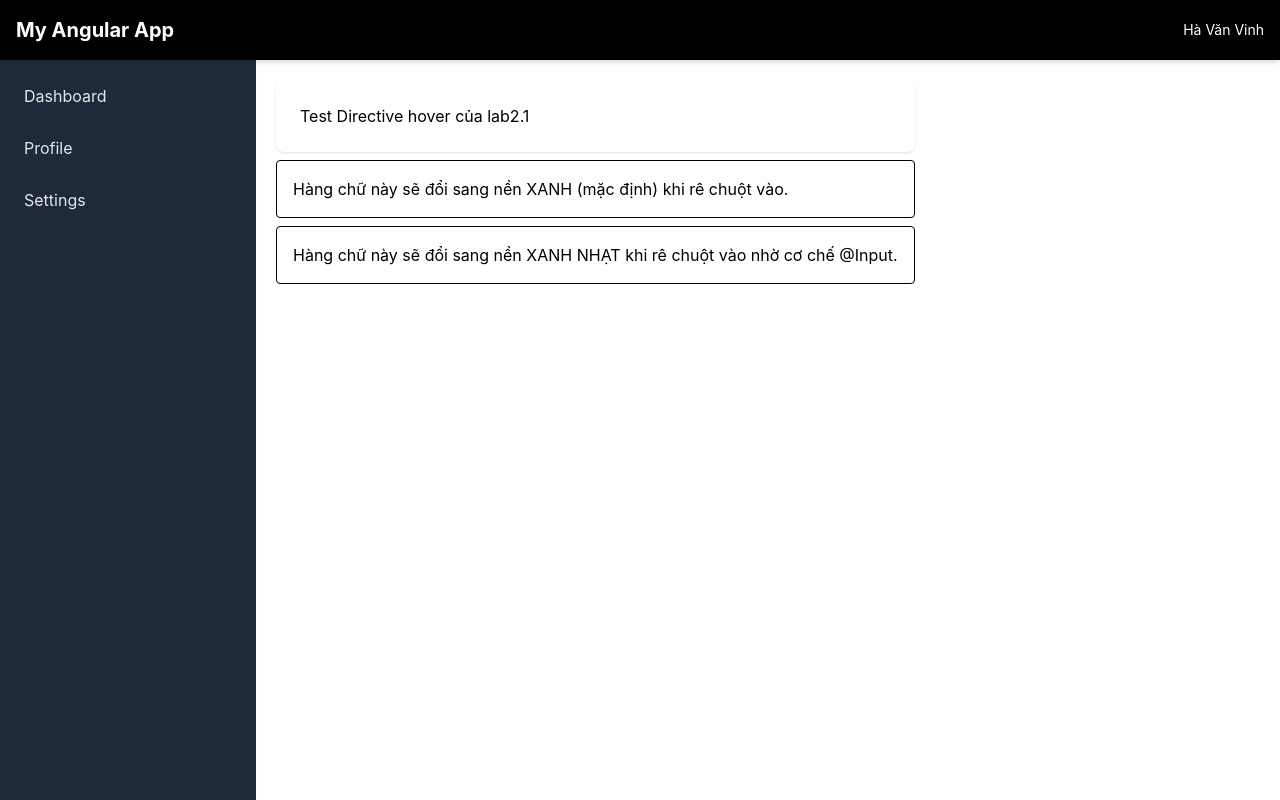
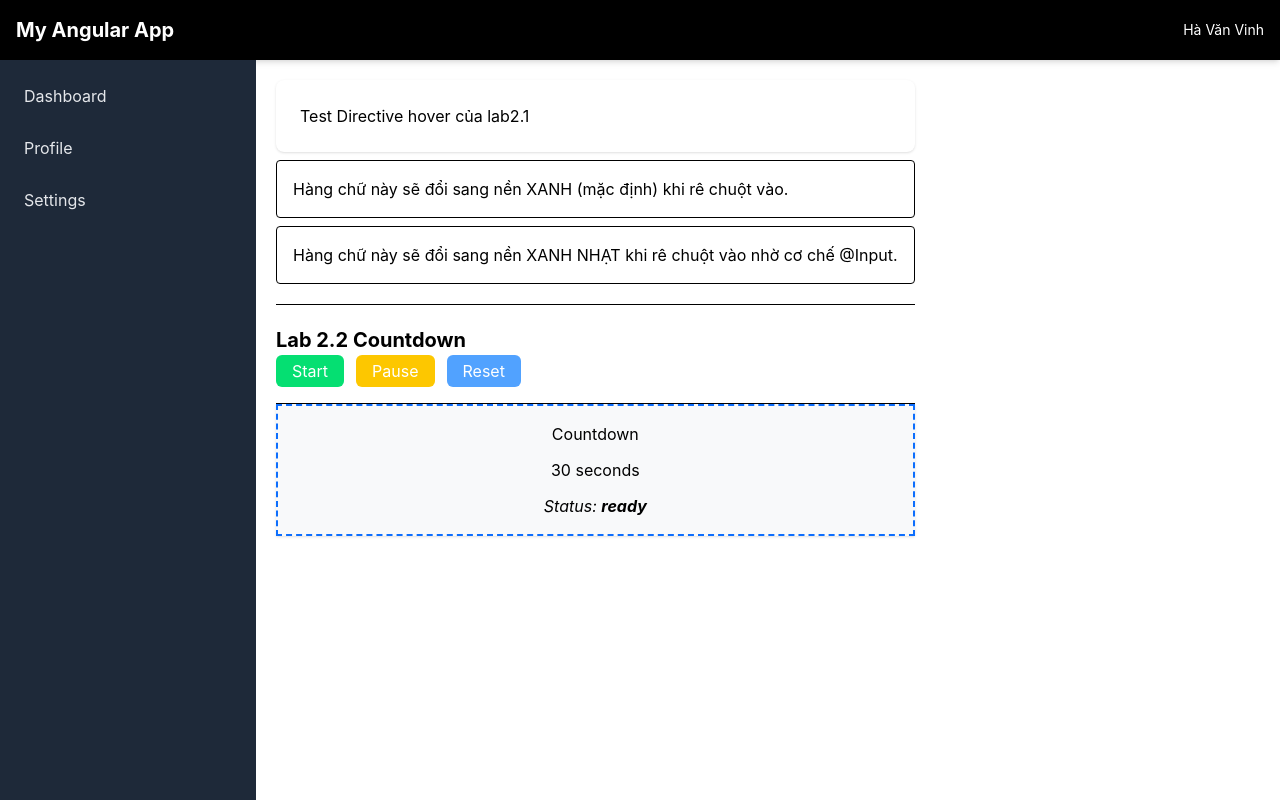
Before and after one commit to VinHa28/base-angular, an Angular app in the folder angular-labs/: page / in a window 1280 px wide. Built offline with nearby package versions, Linux system fonts and the light colour scheme.

Commit message:
feat(lab2_2): Component Interaction & ViewChild - Count down

```diff
--- a/angular-labs/src/app/lab1_3/shell/shell.html
+++ b/angular-labs/src/app/lab1_3/shell/shell.html
@@ -23,6 +23,11 @@
           Hàng chữ này sẽ đổi sang nền XANH NHẠT khi rê chuột vào nhờ cơ chế @Input.
         </div>
       </div>
+      <hr class="my-5" />
+      <div>
+        <h2 class="font-bold text-[20px]">Lab 2.2 Countdown</h2>
+        <app-dashboard></app-dashboard>
+      </div>
     </main>
   </div>
 </div>
--- a/angular-labs/src/app/lab1_3/shell/shell.ts
+++ b/angular-labs/src/app/lab1_3/shell/shell.ts
@@ -4,6 +4,7 @@ import { Component } from '@angular/core';
 import { Navbar } from '../navbar/navbar';
 import { Sidebar } from '../sidebar/sidebar';
 import { Highlight } from '../../lab2_1/directives/hover-highlight';
+import { DashboardComponent } from '../../lap2_2/dashboard/dashboard';
 
 /**
  * Khi Angular biên dịch một Standalone Component (vd: ShellComponent),
@@ -26,7 +27,7 @@ import { Highlight } from '../../lab2_1/directives/hover-highlight';
   selector: 'app-shell',
   standalone: true,
   // Thêm các component vào đây
-  imports: [Navbar, Sidebar, Highlight],
+  imports: [Navbar, Sidebar, Highlight, DashboardComponent],
   templateUrl: './shell.html',
   styleUrl: './shell.css',
 })
--- /dev/null
+++ b/angular-labs/src/app/lap2_2/countdown/countdown.html
@@ -0,0 +1,14 @@
+<div
+  class="card text-center shadow-sm p-4"
+  style="background-color: #f8f9fa; border: 2px dashed #0d6efd"
+>
+  <h3 class="text-primary mb-3">Countdown</h3>
+
+  <div class="display-1 fw-bold my-3 text-dark">
+    {{ seconds() }} <span class="fs-4 text-muted">seconds</span>
+  </div>
+
+  <p class="text-muted italic">
+    Status: <strong>{{ message }}</strong>
+  </p>
+</div>
--- /dev/null
+++ b/angular-labs/src/app/lap2_2/countdown/countdown.ts
@@ -0,0 +1,51 @@
+import { AfterContentInit, Component, OnDestroy, signal } from '@angular/core';
+
+@Component({
+  selector: 'app-countdown',
+  standalone: true,
+  imports: [],
+  templateUrl: './countdown.html',
+  styleUrl: './countdown.css',
+})
+// OnDetroy - Lifecycle Hook cung cap ngOnDestroy de xoa, don dep khi component khong hien thi tren man hinh nua
+export class CountdownComponent implements OnDestroy {
+  // nếu dùng biến thông thường, setInterval không chạy trong Angular Zone -> Angular không biết có thay đổi -> không update
+  // Change Detection
+  // seconds: number = 30;
+  seconds = signal<number>(30);
+  message: string = 'ready';
+
+  // Biến lưu trữ ID của Interval để có thể clear khi dừng/hủy component
+  private intervalId: any = null;
+
+  start() {
+    if (this.intervalId) return; //neu dang co interval thi khong tao moi
+    this.message = 'Counting down...';
+    this.intervalId = setInterval(() => {
+      if (this.seconds() > 0) {
+        this.seconds.update((s) => s - 1);
+      } else {
+        this.pause();
+        this.message = 'Timeout!';
+      }
+    }, 1000);
+  }
+
+  pause() {
+    if (this.intervalId) {
+      clearInterval(this.intervalId);
+      this.intervalId = null;
+      this.message = 'Paused';
+    }
+  }
+
+  reset() {
+    this.pause();
+    this.seconds.set(30);
+    this.message = 'Reseted!';
+  }
+
+  ngOnDestroy(): void {
+    this.pause();
+  }
+}
--- /dev/null
+++ b/angular-labs/src/app/lap2_2/dashboard/dashboard.html
@@ -0,0 +1,26 @@
+<div>
+  <div class="d-flex justify-content-center gap-2 mb-4">
+    <button
+      (click)="startChildTimer()"
+      class="px-4 py-1 bg-green-400 text-white mr-3 rounded-md cursor-pointer"
+    >
+      Start
+    </button>
+    <button
+      (click)="pauseChildTimer()"
+      class="px-4 py-1 bg-yellow-400 text-white mr-3 rounded-md cursor-pointer"
+    >
+      Pause
+    </button>
+    <button
+      (click)="resetChildTimer()"
+      class="px-4 py-1 bg-blue-400 text-white mr-3 rounded-md cursor-pointer"
+    >
+      Reset
+    </button>
+  </div>
+
+  <hr />
+
+  <app-countdown></app-countdown>
+</div>
--- /dev/null
+++ b/angular-labs/src/app/lap2_2/dashboard/dashboard.ts
@@ -0,0 +1,30 @@
+import { Component, ViewChild, viewChild } from '@angular/core';
+import { CountdownComponent } from '../countdown/countdown';
+
+@Component({
+  selector: 'app-dashboard',
+  imports: [CountdownComponent],
+  templateUrl: './dashboard.html',
+  styleUrl: './dashboard.css',
+})
+export class DashboardComponent {
+  @ViewChild(CountdownComponent) private countdownComp!: CountdownComponent;
+
+  startChildTimer() {
+    if (this.countdownComp) {
+      this.countdownComp.start();
+    }
+  }
+
+  pauseChildTimer() {
+    if (this.countdownComp) {
+      this.countdownComp.pause();
+    }
+  }
+
+  resetChildTimer() {
+    if (this.countdownComp) {
+      this.countdownComp.reset();
+    }
+  }
+}
```
Also changed, not shown: angular-labs/src/app/lap2_2/countdown/countdown.css (added), angular-labs/src/app/lap2_2/dashboard/dashboard.css (added).
